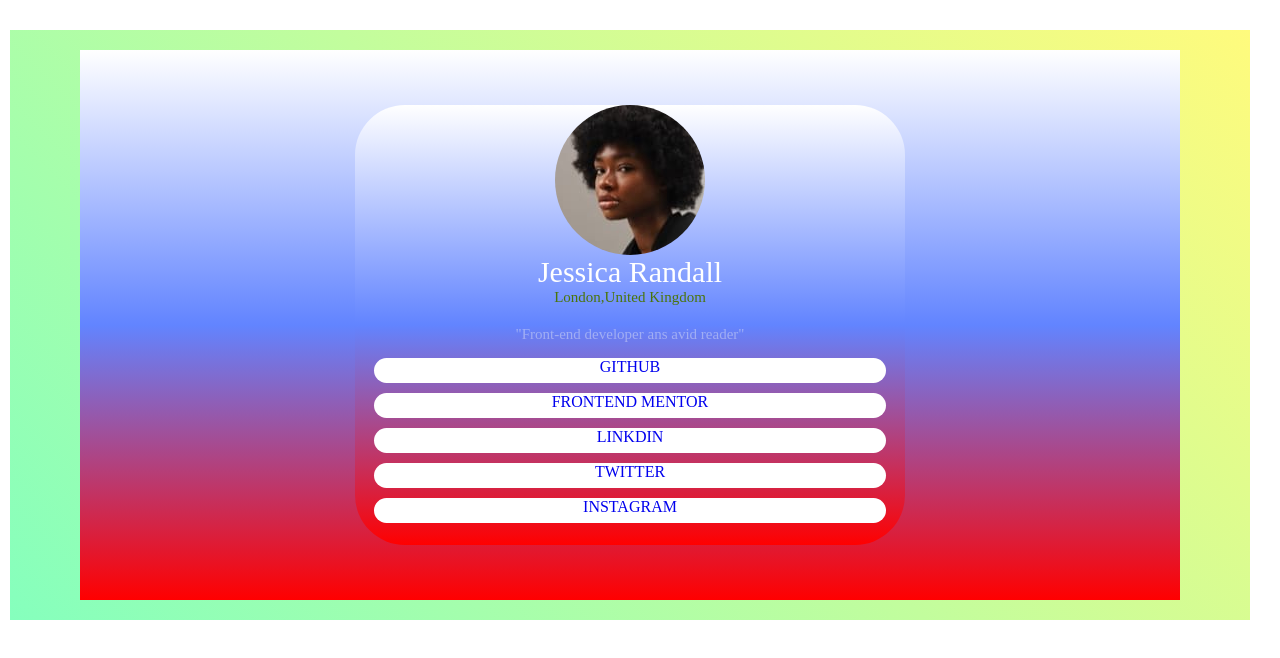
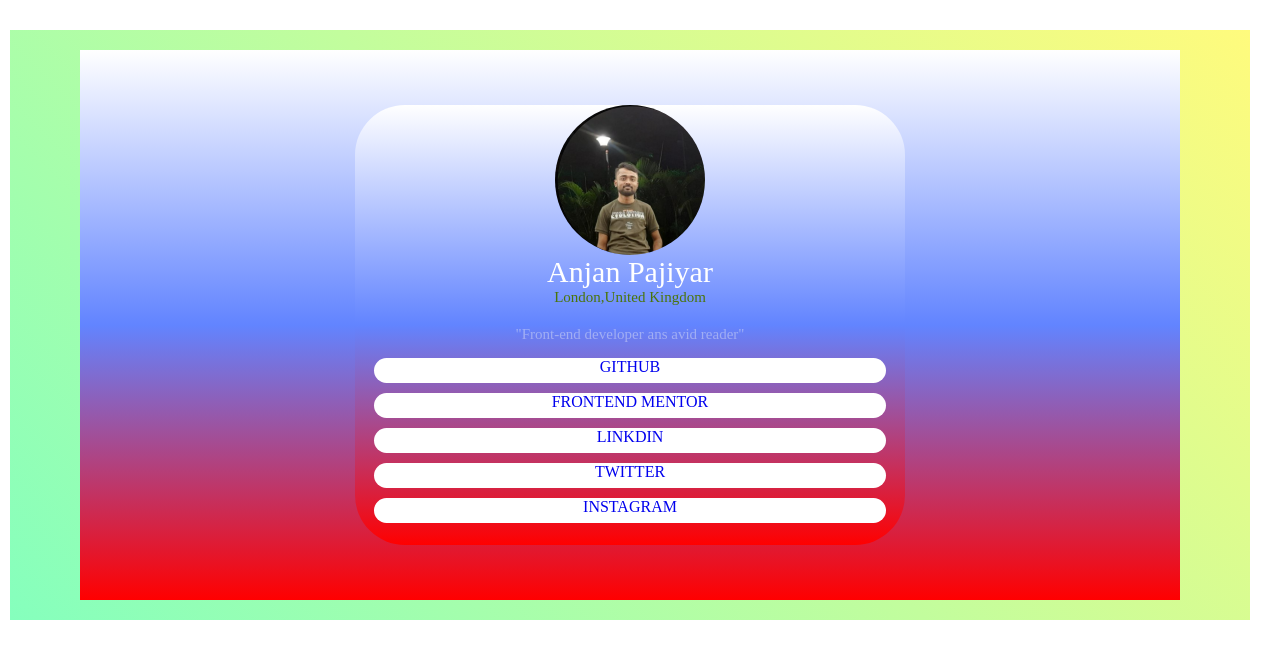
Before and after one commit to coderanjan/social-link-profile, a plain HTML site: page index.html in a window 1280 px wide. Drawn offline with Linux system fonts and the light colour scheme.

Commit message:
photo updated

```diff
--- a/index.html
+++ b/index.html
@@ -21,7 +21,7 @@
 
                             <section class="information">
 
-                                    <div class="name">Jessica Randall</div>
+                                    <div class="name">Anjan Pajiyar</div>
                                     <div class="address">London,United Kingdom</div>
                                     <div
                                     class="quote">"Front-end developer ans avid reader"</div>
--- a/style.css
+++ b/style.css
@@ -43,7 +43,7 @@
     width:150px;
     height: 150px;
     border-radius: 50%;
-    background-image: url(avatar-jessica.jpeg);
+    background-image: url(photo1.png);
 }
 
 .image{
```
Also changed, not shown: photo1.png (added).
